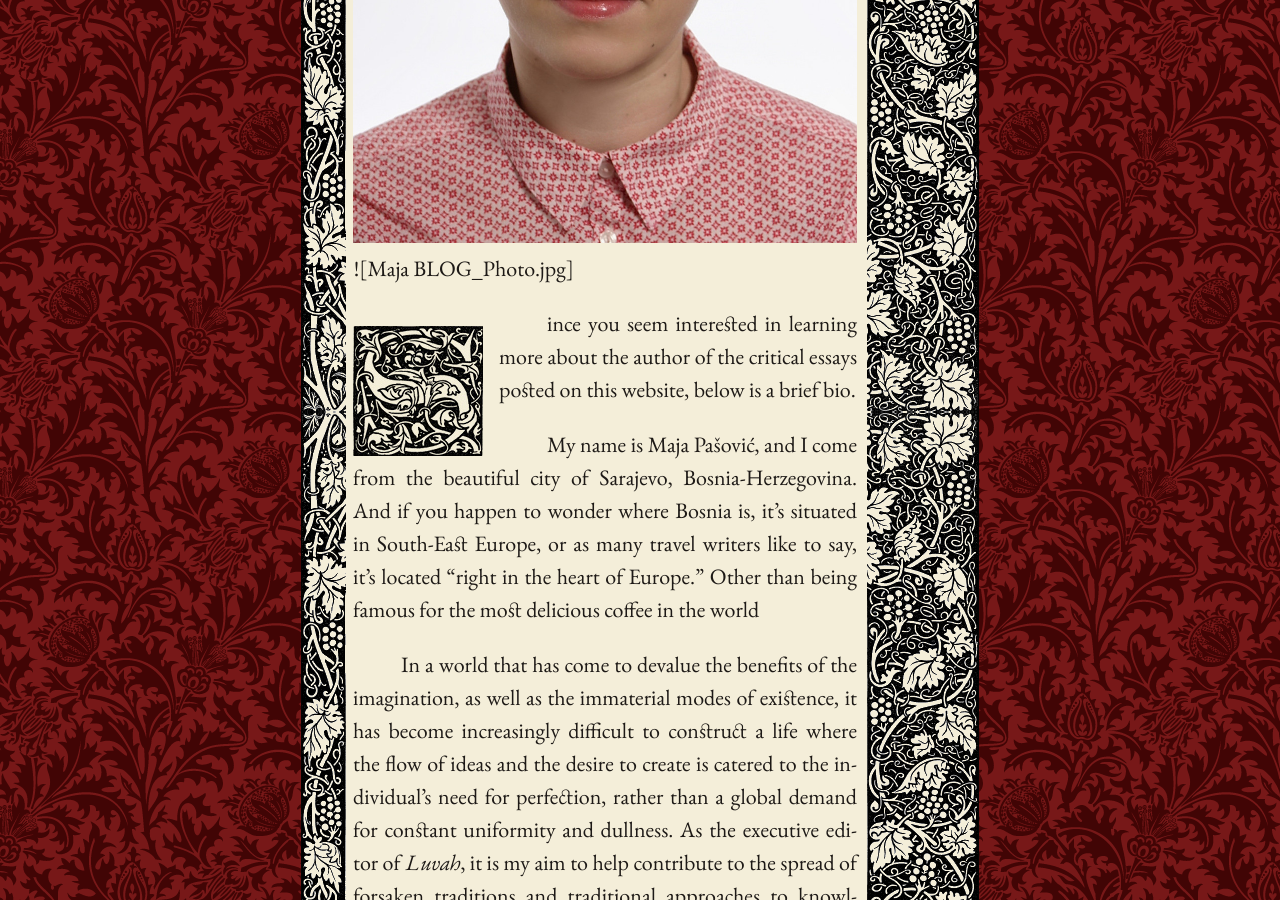
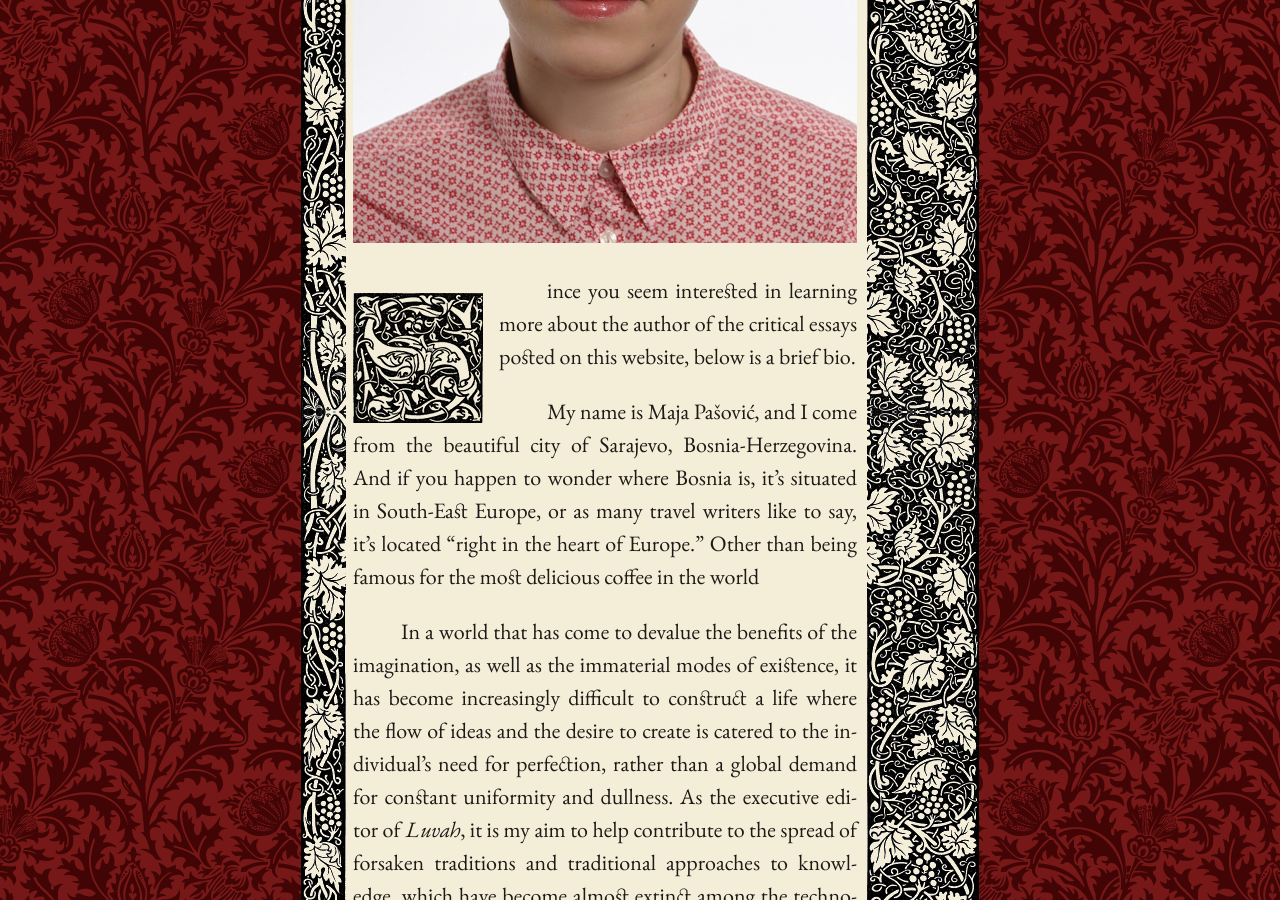
Before and after one commit to mpasovic/majapasovic.org, a Jekyll site: the page built from about.md, in a window 1280 px wide and 900 px high, scrolled down 575 px. Built offline with Jekyll 4.4.1, drawn with Linux system fonts in a browser that asks for light colours; nearby versions of some CDN libraries.

Commit message:
Updated about.md

```diff
--- a/about.md
+++ b/about.md
@@ -4,7 +4,7 @@ title: About
 published: true
 ---
 
-![]({{site.baseurl}}/img/Maja%20BLOG_Photo.jpg)![Maja BLOG_Photo.jpg]
+![]({{site.baseurl}}/img/Maja%20BLOG_Photo.jpg)
 
 
 <span class="versal s9">S</span>ince you seem interested in learning more about the author of the critical essays posted on this website, below is a brief bio.
```
